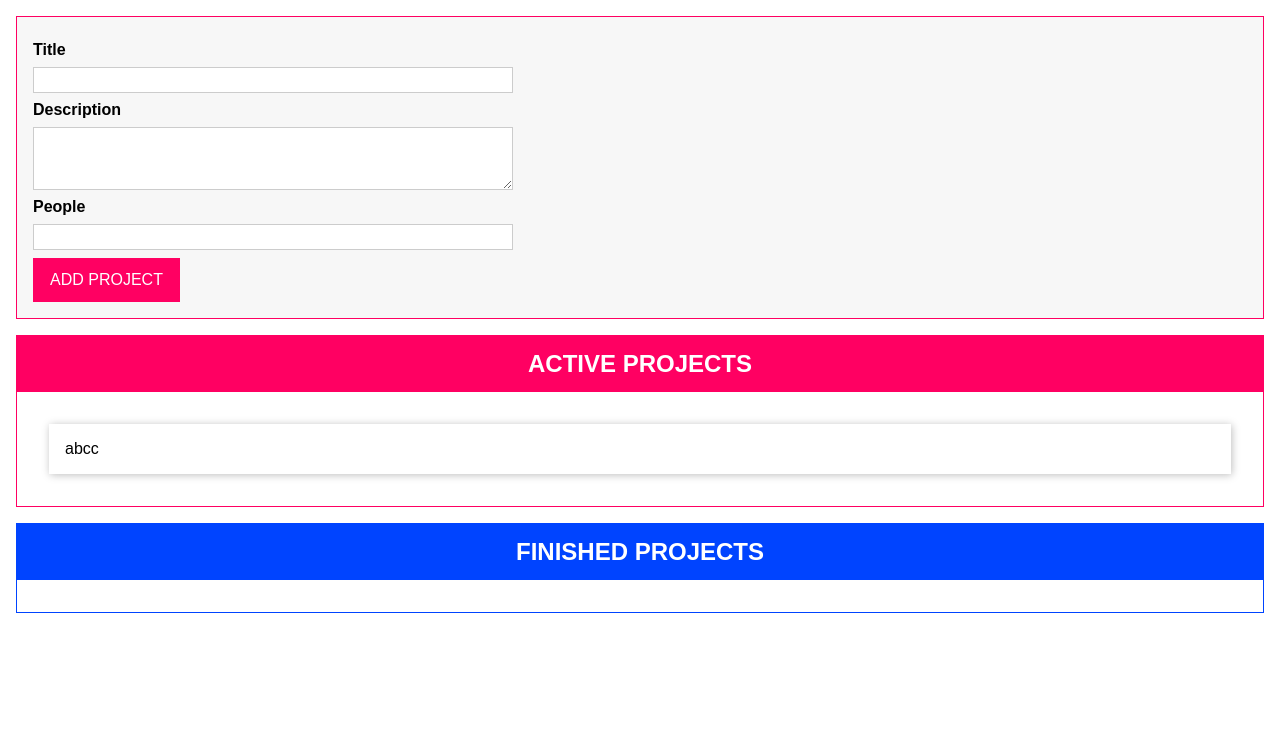
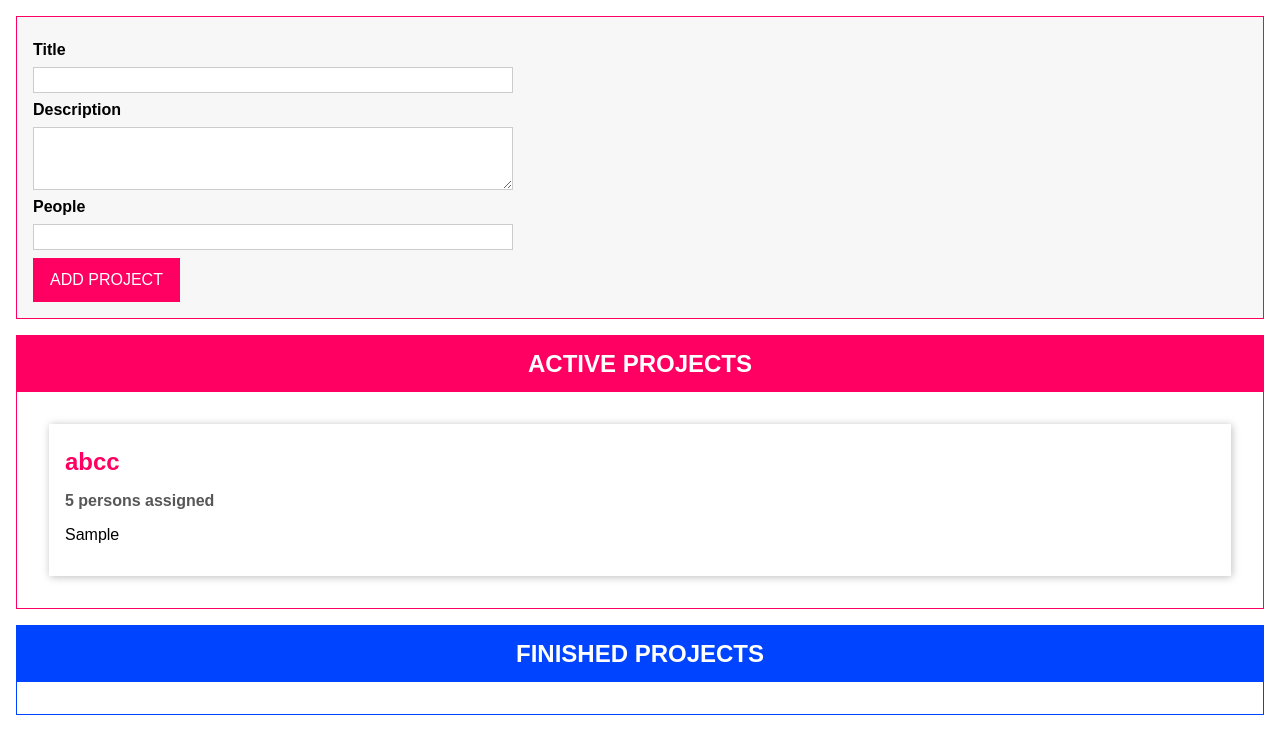
Before and after one commit to StoneAge-Inverter-X/dragNdrog-typescript, a website with bundled scripts: page index.html in a window 1280 px wide. Both pictures are taken after typing "Sample", "5" into the empty fields and a click on the button "ADD PROJECT". Built offline with nearby package versions, Linux system fonts and the light colour scheme.

Commit message:
drag N Drop feature

```diff
--- a/app.css
+++ b/app.css
@@ -91,6 +91,7 @@ button:active {
   box-shadow: 1px 1px 8px rgba(0, 0, 0, 0.26);
   padding: 1rem;
   margin: 1rem;
+  background: white;
 }
 
 .projects li h2 {
--- a/index.html
+++ b/index.html
@@ -27,7 +27,11 @@
       </form>
     </template>
     <template id="single-project">
-      <li></li>
+      <li draggable="true">
+        <h2></h2>
+        <h3></h3>
+        <p></p>
+      </li>
     </template>
     <template id="project-list">
       <section class="projects">
--- a/src/app.ts
+++ b/src/app.ts
@@ -1,3 +1,14 @@
+// Drag and drop interfaces
+interface Draggable {
+  dragStartHandler(event: DragEvent): void;
+  dragEndHandler(event: DragEvent): void;
+}
+interface DragTarget {
+  dragOverHandler(event: DragEvent): void;
+  dropHandler(event: DragEvent): void;
+  dragLeaveHandler(event: DragEvent): void;
+}
+
 //Project Type: has id, title, descripition, people, status
 enum ProjectStatus {
   Active,
@@ -174,8 +185,54 @@ abstract class Component<T extends HTMLElement, U extends HTMLElement> {
   abstract renderContent(): void;
 }
 
+//ProjectItem Class: it extends Component class and implements Draggable interface
+class ProjectItem
+  extends Component<HTMLUListElement, HTMLLIElement>
+  implements Draggable
+{
+  private project: Project;
+  // a getter method, which conventionally follows the declaration of property, and is defined just as other method. It can be used as if it's a peropery, check renderContent() for more
+  get persons() {
+    if (this.project.people === 1) {
+      return "1 person";
+    } else {
+      return `${this.project.people} persons`;
+    }
+  }
+  constructor(hostID: string, project: Project) {
+    super("single-project", hostID, false, project.id);
+    //register to the global projectState with this function, which will get the projects from the global to the local and then render the dom accordingly
+    this.project = project;
+    this.configure();
+    // this.renderContent();
+  }
+  configure(): void {
+    this.element.addEventListener("dragstart", this.dragStartHandler);
+    this.element.addEventListener("dragend", this.dragEndHandler);
+  }
+
+  renderContent(): void {
+    this.element.querySelector("h2")!.textContent = this.project.title;
+    this.element.querySelector("h3")!.textContent = this.persons + " assigned";
+    this.element.querySelector("p")!.textContent = this.project.description;
+  }
+
+  @AutoBindThis
+  dragStartHandler(event: DragEvent) {
+    console.log(event);
+  }
+
+  @AutoBindThis
+  dragEndHandler(_: DragEvent) {
+    console.log("DragEnd");
+  }
+}
+
 // ProjectList Class
-class ProjectList extends Component<HTMLDivElement, HTMLElement> {
+class ProjectList
+  extends Component<HTMLDivElement, HTMLElement>
+  implements DragTarget
+{
   assignedProjects: Project[] = [];
 
   //priveate type: this inexplicitly add an private property to this class.
@@ -213,10 +270,11 @@ class ProjectList extends Component<HTMLDivElement, HTMLElement> {
     )! as HTMLUListElement;
     listEl.innerHTML = "";
     for (const prjItem of this.assignedProjects) {
-      const listItem = document.createElement("li");
-      listItem.textContent = prjItem.title;
-
-      listEl.appendChild(listItem);
+      const projectItem = new ProjectItem(
+        `${this.type}-projects-list`,
+        prjItem
+      );
+      projectItem.renderContent();
     }
   }
 }
```
